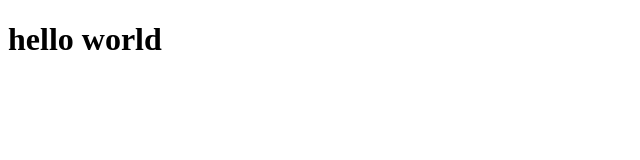
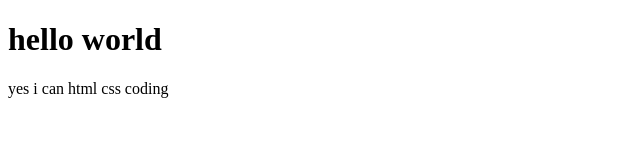
Before and after one commit to koushik-007/my-website, a plain HTML site: page index.html in a window 1280 px wide. Shown: the whole page, without its empty margins (0-640 px from the left). Drawn offline with Linux system fonts and the light colour scheme.

Commit message:
learn github

```diff
--- a/index.html
+++ b/index.html
@@ -8,6 +8,7 @@
 <body>
     <div class="container">
         <h1>hello world</h1>
+        <p>yes i can html css coding </p>
     </div>
 </body>
 </html>
```
